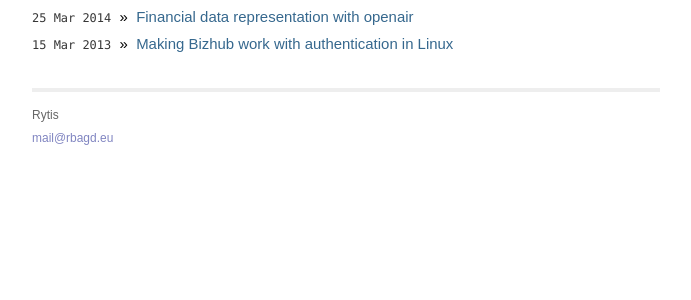
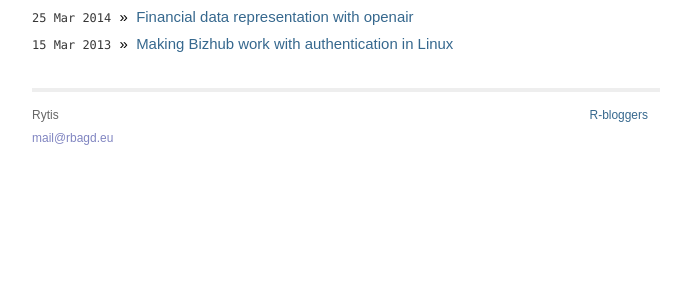
Before and after one commit to rbagd/rbagd.github.io, a Jekyll site: the page built from index.html, in a window 1280 px wide. Shown: the part 239-539 px from the top of the page, without its empty margins (294-985 px from the left). Built offline with Jekyll 4.4.1, drawn with Linux system fonts in a browser that asks for light colours; Markdown is read by kramdown in place of the engine named in the settings.

Commit message:
Added rbloggers link.

```diff
--- a/_layouts/default.html
+++ b/_layouts/default.html
@@ -34,12 +34,15 @@
                 <a href="mailto:mail@rbagd.eu">mail@rbagd.eu</a>
               </p>
             </div>
-<!--            <div class="contact">
+            <div class="links">
+              <a href="http://www.r-bloggers.com">R-bloggers</a> <br />
+            </div>
+<!--          <div class="contact">
               <p>
                 <a href="https://github.com/rbagd">github.com/rbagd</a><br />
                 <a href="https://twitter.com/rbagd">twitter.com/rbagd</a><br />
               </p>
-            </div> -->
+              </div> -->
           </div>
         </div>
 
--- a/css/main.css
+++ b/css/main.css
@@ -112,6 +112,12 @@ a:visited { color: #7d38c1; }
   color: #8085C1;
 }
 
+.footer .links {
+  float: right;
+  margin-top: 1em;
+  margin-right: 1em;
+}
+
 .footer .rss {
   margin-top: 1.1em;
   margin-right: -.2em;
```
